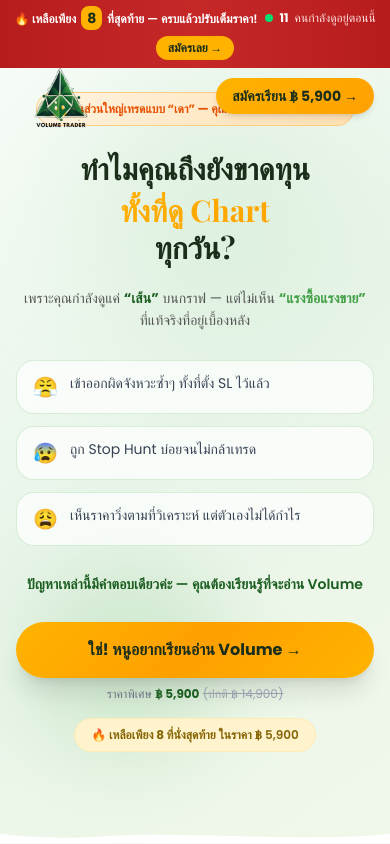
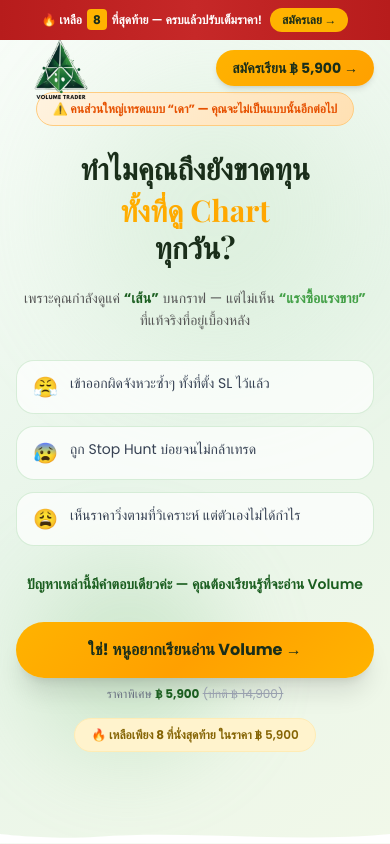
Before and after one commit to Jaimaidanpor/Volume-Trader-sales, a Next.js app: page / in a window 390 px wide. Shown: the top 844 px of the page. Built offline with nearby package versions, Linux system fonts and the light colour scheme.

Commit message:
fix: urgency bar fixed 40px height — no more layout shift or overlap

```diff
--- a/src/components/UrgencyBar.tsx
+++ b/src/components/UrgencyBar.tsx
@@ -3,19 +3,22 @@
 import { useState, useEffect } from "react";
 import { motion, AnimatePresence } from "framer-motion";
 
-const TOTAL_SEATS = 20;
 const SEATS_LEFT = 8;
+const BAR_HEIGHT = 40; // fixed height px — Navbar and Hero use this
 
 export default function UrgencyBar() {
   const [viewers, setViewers] = useState(12);
 
-  // Simulate real-time viewers fluctuating naturally
+  useEffect(() => {
+    // Set fixed CSS variable immediately — no layout shift
+    document.documentElement.style.setProperty("--urgency-bar-height", `${BAR_HEIGHT}px`);
+  }, []);
+
   useEffect(() => {
     const timer = setInterval(() => {
       setViewers((prev) => {
         const change = Math.random() < 0.5 ? 1 : -1;
-        const next = prev + change;
-        return Math.min(Math.max(next, 8), 18);
+        return Math.min(Math.max(prev + change, 8), 18);
       });
     }, 4000);
     return () => clearInterval(timer);
@@ -26,32 +29,24 @@ export default function UrgencyBar() {
     if (el) el.scrollIntoView({ behavior: "smooth" });
   };
 
-  // Set CSS variable for navbar to read
-  useEffect(() => {
-    const el = document.getElementById("urgency-bar");
-    if (!el) return;
-    const update = () => {
-      document.documentElement.style.setProperty("--urgency-bar-height", `${el.offsetHeight}px`);
-    };
-    update();
-    window.addEventListener("resize", update);
-    return () => window.removeEventListener("resize", update);
-  }, []);
-
   return (
     <motion.div
       id="urgency-bar"
-      initial={{ y: -40, opacity: 0 }}
+      initial={{ y: -BAR_HEIGHT, opacity: 0 }}
       animate={{ y: 0, opacity: 1 }}
-      transition={{ duration: 0.5, delay: 0.3 }}
-      className="fixed top-0 left-0 right-0 z-[60] flex items-center justify-center gap-2 sm:gap-4 px-3 py-2 flex-wrap"
-      style={{ background: "linear-gradient(90deg, #B71C1C 0%, #C62828 50%, #B71C1C 100%)" }}
+      transition={{ duration: 0.4, delay: 0.2 }}
+      className="fixed top-0 left-0 right-0 z-[60] flex items-center justify-center gap-2 sm:gap-3 px-3"
+      style={{
+        height: `${BAR_HEIGHT}px`,
+        background: "linear-gradient(90deg, #B71C1C 0%, #C62828 50%, #B71C1C 100%)",
+        overflow: "hidden",
+      }}
     >
       {/* Seats left */}
-      <span className="text-white text-xs sm:text-sm font-semibold whitespace-nowrap">
-        🔥 เหลือเพียง{" "}
+      <span className="text-white text-xs font-semibold whitespace-nowrap">
+        🔥 เหลือ{" "}
         <span
-          className="font-bold text-sm sm:text-base px-1.5 py-0.5 rounded-md mx-0.5"
+          className="font-bold px-1.5 py-0.5 rounded mx-0.5 text-xs"
           style={{ background: "#FFB300", color: "#1A2E1A" }}
         >
           {SEATS_LEFT}
@@ -59,34 +54,31 @@ export default function UrgencyBar() {
         ที่สุดท้าย — ครบแล้วปรับเต็มราคา!
       </span>
 
-      {/* Divider */}
-      <span className="text-red-300 hidden sm:inline">|</span>
-
-      {/* Live viewers */}
-      <span className="flex items-center gap-1.5 text-xs text-red-100 whitespace-nowrap">
-        <span className="relative flex h-2 w-2">
+      {/* Live viewers — hidden on very small screens */}
+      <span className="hidden sm:flex items-center gap-1 text-xs text-red-100 whitespace-nowrap">
+        <span className="relative flex h-2 w-2 flex-shrink-0">
           <span className="animate-ping absolute inline-flex h-full w-full rounded-full bg-green-400 opacity-75" />
           <span className="relative inline-flex rounded-full h-2 w-2 bg-green-400" />
         </span>
         <AnimatePresence mode="wait">
           <motion.span
             key={viewers}
-            initial={{ opacity: 0, y: -4 }}
+            initial={{ opacity: 0, y: -3 }}
             animate={{ opacity: 1, y: 0 }}
-            exit={{ opacity: 0, y: 4 }}
+            exit={{ opacity: 0, y: 3 }}
             transition={{ duration: 0.3 }}
             className="font-bold text-white"
           >
             {viewers}
           </motion.span>
         </AnimatePresence>
-        <span>คนกำลังดูอยู่ตอนนี้</span>
+        <span>คนดูอยู่</span>
       </span>
 
       {/* CTA */}
       <button
         onClick={handleCTA}
-        className="px-3 py-1 rounded-full text-xs font-bold whitespace-nowrap transition-all hover:scale-105"
+        className="px-3 py-1 rounded-full text-xs font-bold whitespace-nowrap transition-all hover:scale-105 flex-shrink-0"
         style={{ background: "#FFB300", color: "#1A2E1A" }}
       >
         สมัครเลย →
```
